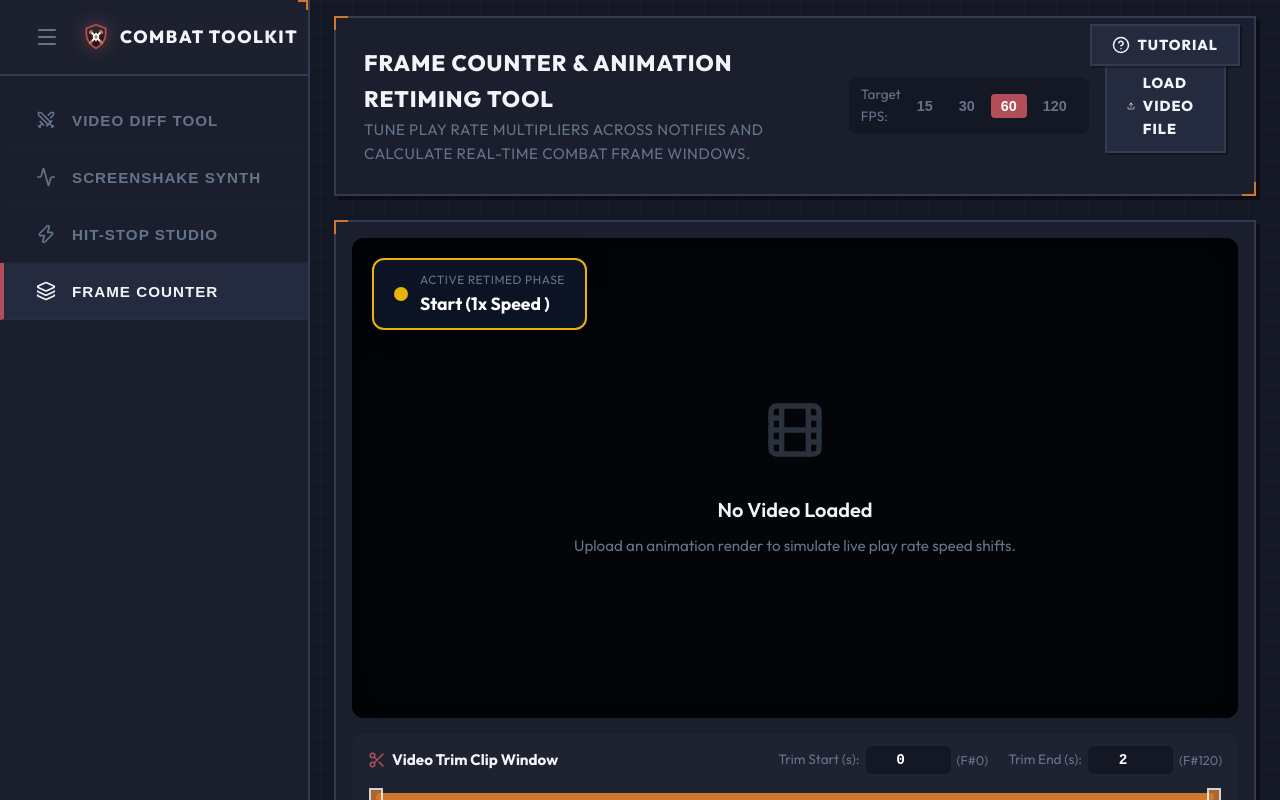
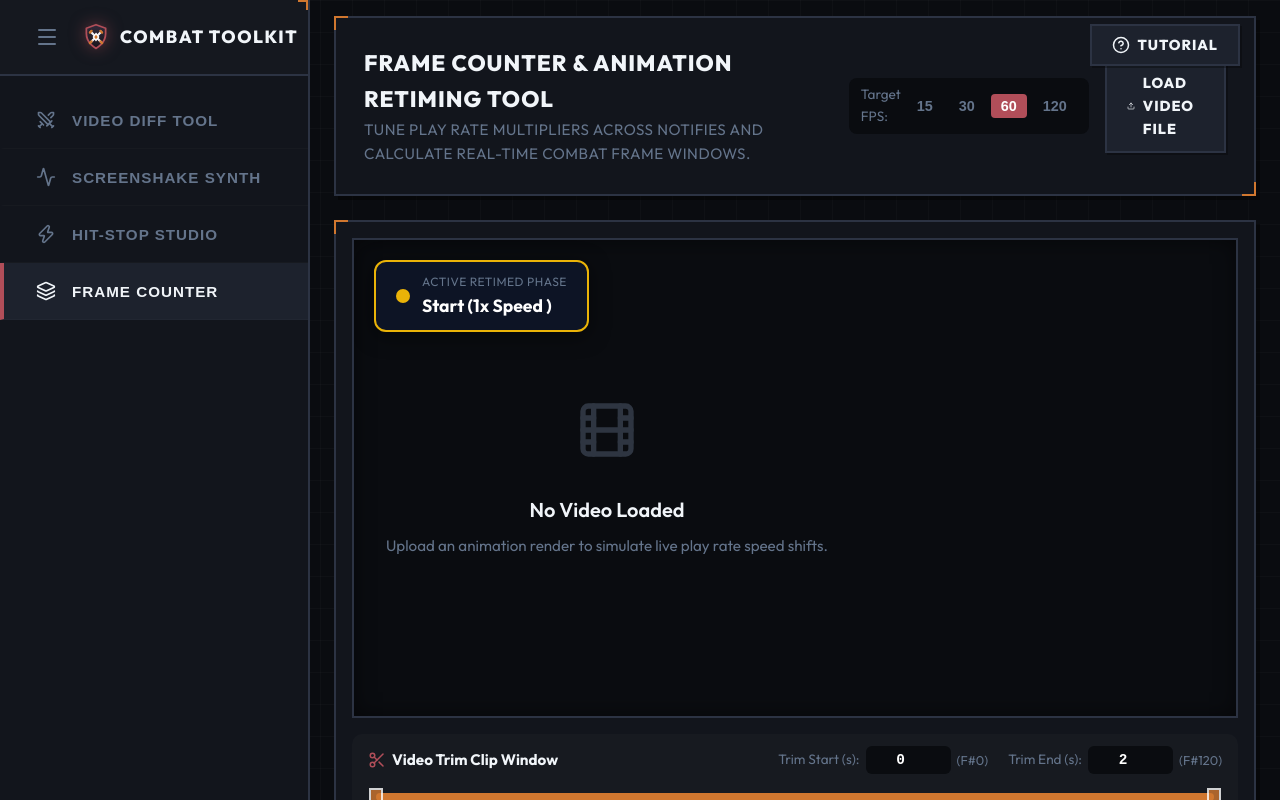
Before and after one commit to nadirlatif532/Video-diff-tool, a React (Vite) app: page / in a window 1280 px wide. Built offline with nearby package versions, Linux system fonts and the light colour scheme.

Commit message:
Restore original dark app background tones and replace pitch-black video viewports with matte CAD slate background and borders

```diff
--- a/src/index.css
+++ b/src/index.css
@@ -12,11 +12,11 @@
   --wine-plum-400: #c1717b;
   --wine-plum-600: #8e3e48;
 
-  --shadow-grey-950: #141724;
-  --shadow-grey-900: #1a1e2d;
-  --shadow-grey-800: #252b3e;
-  --shadow-grey-700: #333b52;
-  --shadow-grey-600: #46526e;
+  --shadow-grey-950: #0a0c10;
+  --shadow-grey-900: #12151c;
+  --shadow-grey-800: #1d222d;
+  --shadow-grey-700: #2c3343;
+  --shadow-grey-600: #3e485e;
 
   /* Semantic Mapping */
   --bg-main: var(--shadow-grey-950);
@@ -434,7 +434,7 @@ input[type="number"]:focus, input[type="text"]:focus, select:focus {
   position: relative;
   min-height: 300px;
   display: flex;
-  background: #000;
+  background-color: var(--bg-main);
 }
 
 .video-half.vertical {
@@ -444,7 +444,7 @@ input[type="number"]:focus, input[type="text"]:focus, select:focus {
 .video-element {
   width: 100%;
   height: 100%;
-  background-color: #000;
+  background-color: var(--bg-main);
 }
 
 .video-overlay-info {
--- a/src/modules/AnimRetimeTool.jsx
+++ b/src/modules/AnimRetimeTool.jsx
@@ -273,10 +273,10 @@ export default function AnimRetimeTool() {
             width: '100%',
             display: 'flex',
             alignItems: 'center',
-            justifyContent: 'center',
-            backgroundColor: '#030508',
-            borderRadius: '12px',
-            boxShadow: 'inset 0 0 40px rgba(0,0,0,0.8)'
+            backgroundColor: 'var(--bg-main)',
+            borderRadius: '0px',
+            border: '2px solid var(--border)',
+            boxShadow: 'inset 0 0 20px rgba(0,0,0,0.5)'
           }}
         >
           {videoUrl ? (
--- a/src/modules/HitStopTool.jsx
+++ b/src/modules/HitStopTool.jsx
@@ -333,10 +333,10 @@ export default function HitStopTool() {
             width: '100%',
             display: 'flex',
             alignItems: 'center',
-            justifyContent: 'center',
-            backgroundColor: '#030508',
-            borderRadius: '12px',
-            boxShadow: 'inset 0 0 40px rgba(0,0,0,0.8)'
+            backgroundColor: 'var(--bg-main)',
+            borderRadius: '0px',
+            border: '2px solid var(--border)',
+            boxShadow: 'inset 0 0 20px rgba(0,0,0,0.5)'
           }}
         >
           {videoUrl ? (
--- a/src/modules/ScreenShakeTool.jsx
+++ b/src/modules/ScreenShakeTool.jsx
@@ -354,7 +354,7 @@ export default function ScreenShakeTool() {
           </div>
         </div>
 
-        <div className="video-preview-container" style={{ flex: 1, background: '#000', position: 'relative', overflow: 'hidden', border: 'none', borderRadius: '0' }}>
+        <div className="video-preview-container" style={{ flex: 1, background: 'var(--bg-main)', position: 'relative', overflow: 'hidden', border: '2px solid var(--border)', borderRadius: '0' }}>
           {!videoUrl ? (
             <div style={{ position: 'absolute', inset: 0, display: 'flex', alignItems: 'center', justifyContent: 'center', padding: '2rem' }}>
               <label className="dropzone" style={{ width: '100%', maxWidth: '800px', padding: '4rem', border: '2px dashed var(--border)', display: 'flex', flexDirection: 'row', alignItems: 'center', justifyContent: 'center', gap: '3rem', margin: 0, background: 'var(--bg-panel)', borderRadius: '12px', cursor: 'pointer', transition: 'background 0.2s' }}>
```
